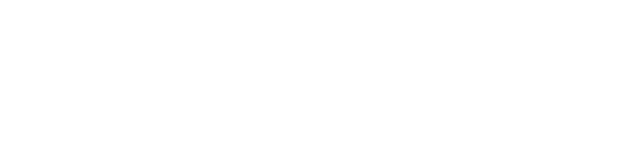
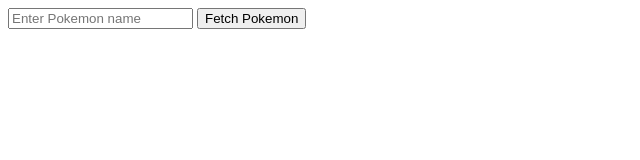
Before and after one commit to bavayra/JS_course2, a plain HTML site: page index.html in a window 1280 px wide. Shown: the whole page, without its empty margins (0-640 px from the left). Drawn offline with Linux system fonts and the light colour scheme.

Commit message:
fetch, async/await and pokemons

```diff
--- a/index.html
+++ b/index.html
@@ -174,7 +174,11 @@
     <button class="next" onclick="nextSlide()">&#10095</button>
   </div> THE 23RD WITH SLIDERS -->
 
+<input type="text" id="pokemonName" placeholder="Enter Pokemon name">
 
+<button onclick="fetchData()">Fetch Pokemon</button><br>
+
+<img src="" alt="Pokemon Sprite" id="pokemonSprite" style="display:none">
 
 <script src="/index.js"></script>
 </body>
--- a/index.js
+++ b/index.js
@@ -819,3 +819,37 @@ async function doChores(){
        // .then(value => {console.log(value); console.log("You finished all the chores")})
       //  .catch(error => console.error(error));
   doChores()  THE 25 WITH AWAIT/ASYNC */
+
+  //fetch("https://pokeapi.co/api/v2/pokemon/pikachu")
+    //.then(response => {
+
+      //if(!response.ok){
+        //throw new Error("Coldnt fetch resourse");
+      //}
+      //return response.json();
+    //})
+    //.then(data => console.log(data.name))
+    //.catch(error => console.error(error)); //this is a fetch method, see await-asynq below
+
+    async function fetchData(){
+
+      try{
+
+        const pokemonName = document.getElementById("pokemonName").value.toLowerCase();
+        const response = await fetch(`https://pokeapi.co/api/v2/pokemon/${pokemonName}`);
+
+        if(!response.ok){
+          throw new Error("Couldnt fetch");
+        }
+        const data = await response.json();
+        const pokemonSprite = data.sprites.front_default;
+        const imgElement = document.getElementById("pokemonSprite");
+
+        imgElement.src = pokemonSprite;
+        imgElement.style.display = "block";
+      }
+
+      catch(error){
+        console.error(error);
+      }
+    }
```
